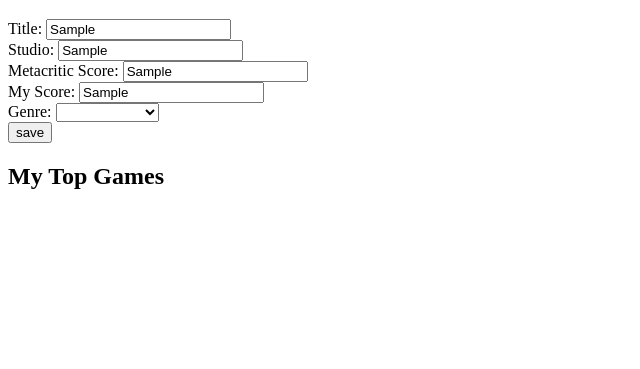
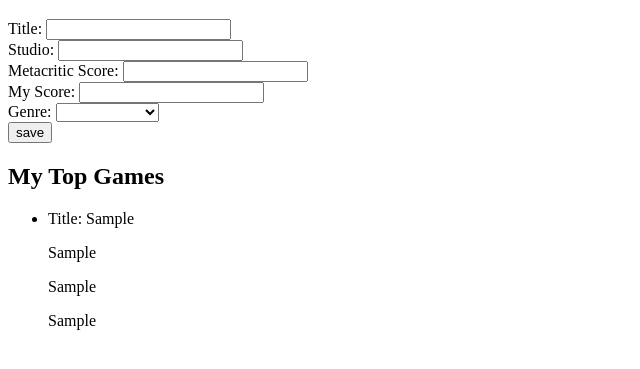
Before and after one commit to duncancryan/favourite_games, a plain HTML site: page index.html in a window 1280 px wide. Both pictures are taken after typing "Sample", "Sample", "Sample", "Sample" into the empty fields and a click on the input "save". Shown: the part 61-430 px from the top of the page, without its empty margins (0-640 px from the left). Drawn offline with Linux system fonts and the light colour scheme.

Commit message:
issues at first until I remembered that js referencing with a . cannot handle special characters, didn't want to use square brackets so changed names/ids for problematic items

```diff
--- a/index.html
+++ b/index.html
@@ -25,14 +25,14 @@
             </div>
             <div class="form-item">
 
-                <label for="metacritic-score">Metacritic Score: </label>
-                <input type="text" id="metacritic-score">
+                <label for="metacritic">Metacritic Score: </label>
+                <input type="text" id="metacritic">
 
             </div>
             <div class="form-item">
 
-                <label for="my-score">My Score: </label>
-                <input type="text" id="my-score">
+                <label for="myscore">My Score: </label>
+                <input type="text" id="myscore">
 
             </div>
             <div class="form-item">
--- a/js/app.js
+++ b/js/app.js
@@ -6,13 +6,14 @@ document.addEventListener('DOMContentLoaded', () => {
 
 const formHandler = function (event) {
   event.preventDefault();
+  console.log(event);
 
   const gameList = document.querySelector('#game-list');
 
   const title = event.target.title.value;
   const studio = event.target.studio.value;
-  const metacritic = event.target.metacritic-score.value;
-  const myScore = event.target.my-score.value;
+  const metacritic = event.target.metacritic.value;
+  const myScore = event.target.myscore.value;
   const genre = event.target.genre.value;
 
   const newGame = document.createElement("li");
@@ -22,7 +23,7 @@ const formHandler = function (event) {
   const myScorePara = document.createElement("p");
   const genrePara = document.createElement("p");
 
-  titlePara.textContent = title;
+  titlePara.textContent = `Title: ${title}`;
   studioPara.textContent = studio;
   metacriticPara.textContent = metacritic;
   myScorePara.textContent = myScore;
```
